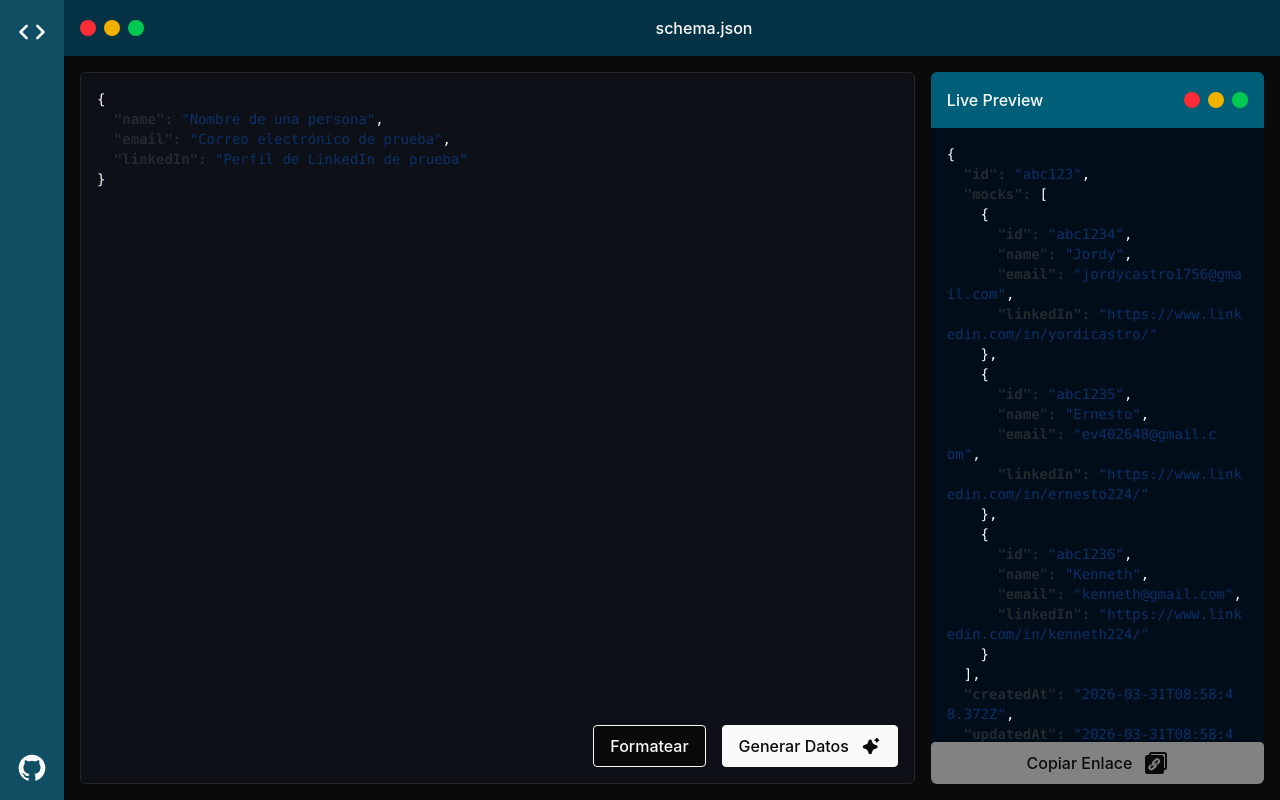
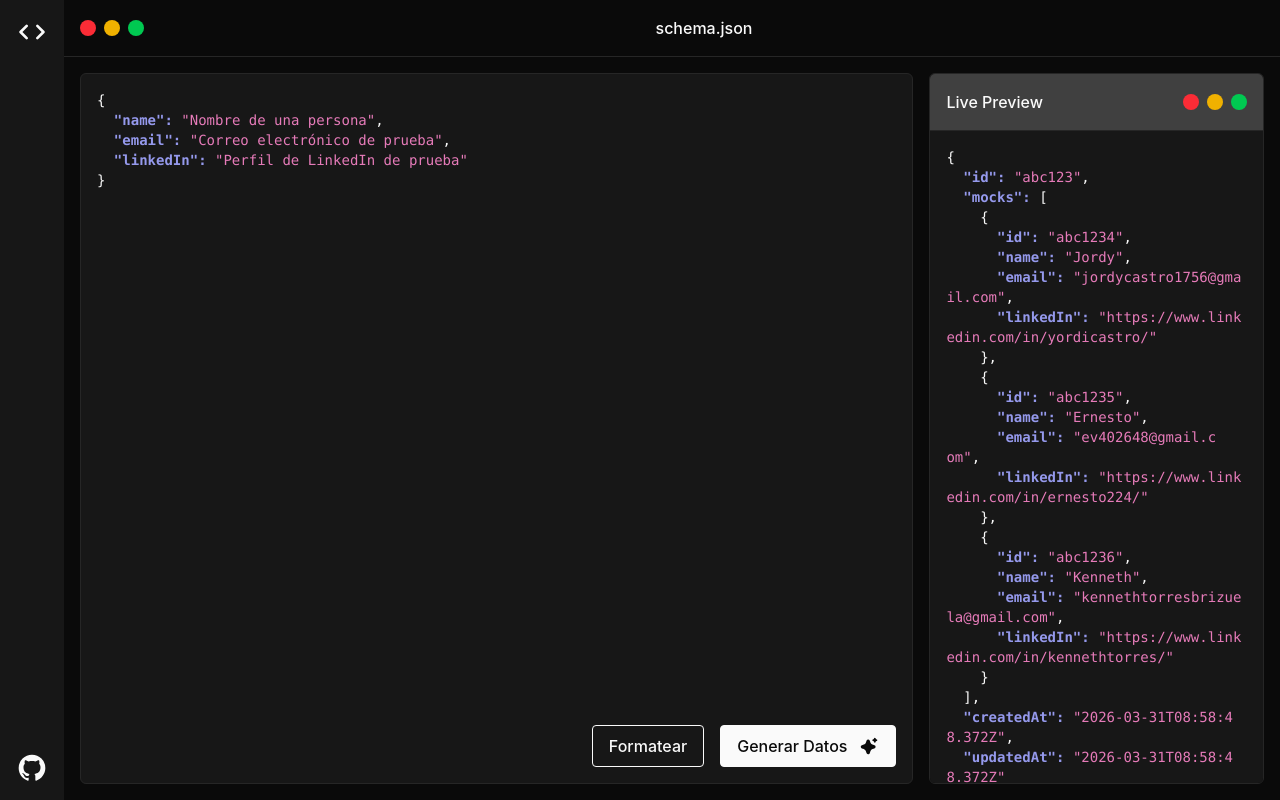
Before and after one commit to Jordy756/mockit-api, an Astro site in the folder mockit-app/: page / in a window 1280 px wide. Built offline with nearby package versions, Linux system fonts and the light colour scheme; Astro itself is replaced by a stand-in of ours; no server answers.

Commit message:
refactor(4G-001): update script path in package.json for development style(4G-001): change header background color in Header.astro style(4G-001): update sidebar background color in Sidebar.astro style(4G-001): modify JsonEditor background color in JsonEditor.astro style(4G-001): enhance LivePreview styling and update background color refactor(4G-001): adjust mockCreator logic to hide copy link button on error style(4G-001): improve syntax highlighting colors in syntaxHighlight.ts style(4G-001): update global CSS for primary and tertiary colors

```diff
--- a/mockit-api/package.json
+++ b/mockit-api/package.json
@@ -4,7 +4,7 @@
   "type": "module",
   "main": "dist/app.js",
   "scripts": {
-    "dev": "tsx watch app.ts",
+    "dev": "tsx watch ./app.ts",
     "build": "rimraf ./dist && tsc",
     "start": "npm run build && node dist/app.js"
   },
--- a/mockit-app/src/components/layout/Header.astro
+++ b/mockit-app/src/components/layout/Header.astro
@@ -6,7 +6,9 @@ interface Props {
 const { title } = Astro.props;
 ---
 
-<header class="col-start-2 row-start-1 w-full flex items-center justify-between gap-4 p-4 bg-cyan-950">
+<header
+  class="col-start-2 row-start-1 w-full flex items-center justify-between gap-4 p-4 border-b border-b-neutral-800"
+>
   <button class="flex items-center gap-2">
     <span class="w-4 h-4 bg-red-500 rounded-full"></span>
     <span class="w-4 h-4 bg-yellow-500 rounded-full"></span>
--- a/mockit-app/src/components/layout/Sidebar.astro
+++ b/mockit-app/src/components/layout/Sidebar.astro
@@ -3,7 +3,7 @@ import CodeIcon from "@components/icons/Code.astro";
 import GithubIcon from "@components/icons/Github.astro";
 ---
 
-<aside class="relative bg-cyan-900 col-start-1 row-span-3">
+<aside class="relative bg-neutral-900 col-start-1 row-span-3">
   <nav class="sticky top-0 left-0 flex flex-col justify-between gap-8 p-4 h-screen">
     <ul class="flex flex-col items-center gap-4">
       <li>
--- a/mockit-app/src/components/sections/MockCreator/JsonEditor.astro
+++ b/mockit-app/src/components/sections/MockCreator/JsonEditor.astro
@@ -10,7 +10,7 @@ const initialJson = `{
 ---
 
 <section
-  class="relative flex-1 md:flex-[1.5] lg:flex-[2.5] bg-[#0d1117] min-h-100 border border-neutral-800 overflow-hidden rounded-md"
+  class="relative flex-1 md:flex-[1.5] lg:flex-[2.5] bg-neutral-900 min-h-100 border border-neutral-800 overflow-hidden rounded-md"
 >
   <div class="text-sm">
     <textarea
--- a/mockit-app/src/components/sections/MockCreator/LivePreview.astro
+++ b/mockit-app/src/components/sections/MockCreator/LivePreview.astro
@@ -21,8 +21,8 @@ const initialPreviewContent = `{
     {
       "id": "abc1236",
       "name": "Kenneth",
-      "email": "kenneth@gmail.com",
-      "linkedIn": "https://www.linkedin.com/in/kenneth224/"
+      "email": "kennethtorresbrizuela@gmail.com",
+      "linkedIn": "https://www.linkedin.com/in/kennethtorres/"
     }
   ],
   "createdAt": "2026-03-31T08:58:48.372Z",
@@ -30,8 +30,8 @@ const initialPreviewContent = `{
 }`;
 ---
 
-<section class="flex-1 flex flex-col min-h-100 rounded-md overflow-hidden">
-  <header class="flex items-center justify-between gap-8 p-4 bg-cyan-800">
+<section class="flex-1 flex flex-col min-h-100 rounded-md overflow-hidden border border-neutral-800">
+  <header class="flex items-center justify-between gap-8 p-4 border-b border-neutral-800 bg-neutral-700">
     <h2>Live Preview</h2>
     <button class="flex items-center gap-2">
       <span class="w-4 h-4 bg-red-500 rounded-full"></span>
@@ -39,10 +39,10 @@ const initialPreviewContent = `{
       <span class="w-4 h-4 bg-green-500 rounded-full"></span>
     </button>
   </header>
-  <div class="flex-1 relative bg-[#010e1a] p-4 overflow-hidden">
+  <div class="flex-1 relative bg-neutral-900 p-4 overflow-hidden">
     <Spinner
       id="live-preview-spinner"
-      class="text-cyan-500 animate-spin w-16 h-16 absolute top-1/2 left-1/2 -translate-x-1/2 -translate-y-1/2 hidden"
+      class="text-primary animate-spin w-16 h-16 absolute top-1/2 left-1/2 -translate-x-1/2 -translate-y-1/2 hidden"
     />
     <pre
       id="live-preview-content"
@@ -52,7 +52,7 @@ const initialPreviewContent = `{
     </p>
   </div>
   <footer>
-    <Button id="copy-link-btn" class="w-full" disabled>
+    <Button id="copy-link-btn" class="w-full hidden" disabled>
       Copiar Enlace
       <CopyLinkIcon id="copy-link-btn" class="w-6 h-6" />
     </Button>
--- a/mockit-app/src/scripts/lib/mockCreator.ts
+++ b/mockit-app/src/scripts/lib/mockCreator.ts
@@ -38,11 +38,14 @@ const validateJsonFormat = () => {
     const parsed = JSON.parse(jsonTextarea.value);
     jsonTextarea.value = JSON.stringify(parsed, null, 2);
     update(jsonTextarea);
+
     return true;
   } catch (e) {
     livePreviewContent.innerHTML = "";
     livePreviewError.textContent = "El formato JSON es inválido. Por favor, corrige los errores y vuelve a intentarlo.";
     livePreviewError.classList.remove("hidden");
+    copyLinkBtn.classList.add("hidden");
+
     return false;
   }
 };
@@ -55,6 +58,7 @@ const handleGenerateMock = async () => {
   generateMocksBtn.setAttribute("disabled", "true");
   livePreviewSpinner.classList.remove("hidden");
   livePreviewError.classList.add("hidden");
+  copyLinkBtn.classList.add("hidden");
 
   try {
     await new Promise((resolve) => setTimeout(resolve, 1000));
@@ -64,6 +68,7 @@ const handleGenerateMock = async () => {
 
     mockId = data.id;
     livePreviewContent.innerHTML = syntaxHighlight(JSON.stringify(data, null, 2));
+    copyLinkBtn.classList.remove("hidden");
     copyLinkBtn.removeAttribute("disabled");
   } catch (error) {
     livePreviewError.textContent = "Error al generar los mocks. Por favor, intenta nuevamente.";
--- a/mockit-app/src/scripts/utils/syntaxHighlight.ts
+++ b/mockit-app/src/scripts/utils/syntaxHighlight.ts
@@ -4,15 +4,13 @@ export const syntaxHighlight = (json: string): string => {
   return escaped.replace(
     /("(\\u[a-zA-Z0-9]{4}|\\[^u]|[^\\"])*"(\s*:)?|\b(true|false|null)\b|-?\d+(?:\.\d*)?(?:[eE][+\-]?\d+)?)/g,
     (match) => {
-      if (/^"/.test(match) && /:$/.test(match))
-        return `<span class="text-[#24292f] dark:text-[#7ee787] font-semibold">${match}</span>`;
+      if (/^"/.test(match) && /:$/.test(match)) return `<span class="text-primary font-semibold">${match}</span>`;
 
-      if (/^"/.test(match)) return `<span class="text-[#0a3069] dark:text-[#a5d6ff]">${match}</span>`;
+      if (/^"/.test(match)) return `<span class="text-tertiary">${match}</span>`;
 
-      if (/true|false|null/.test(match))
-        return `<span class="text-[#cf222e] dark:text-[#ff7b72] scale-[1.02] inline-block">${match}</span>`;
+      if (/true|false|null/.test(match)) return `<span class="text-tertiary scale-[1.02] inline-block">${match}</span>`;
 
-      return `<span class="text-[#0550ae] dark:text-[#79c0ff]">${match}</span>`;
+      return `<span class="text-tertiary">${match}</span>`;
     },
   );
 };
--- a/mockit-app/src/styles/global.css
+++ b/mockit-app/src/styles/global.css
@@ -2,16 +2,8 @@
 
 @theme {
   /* Primary Colors */
-  --primary-50: #edebfb;
-  --primary-100: #dcd8f8;
-  --primary-200: #cac4f4;
-  --primary-300: #b8b0f0;
-  --primary-400: #a79ded;
-  --primary-500: #8a63ff;
-  --primary-600: #6655df;
-  --primary-700: #3c27d0;
-  --primary-800: #2d1d9c;
-  --primary-900: #1e1368;
+  --color-primary: #9599EC;
+  --color-tertiary: #E67BB9;
 
   --max-width: 1564px;
 }
@@ -46,7 +38,7 @@
   }
 
   .btn-secondary {
-    @apply py-2 px-4 bg-neutral-950 text-neutral-50 border border-neutral-50;
+    @apply py-2 px-4 bg-transparent text-neutral-50 border border-neutral-50;
   }
 
   .btn-text {
```
